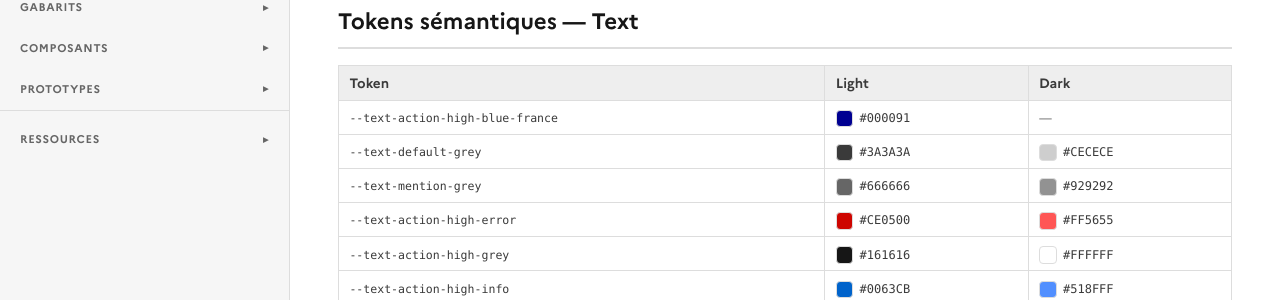
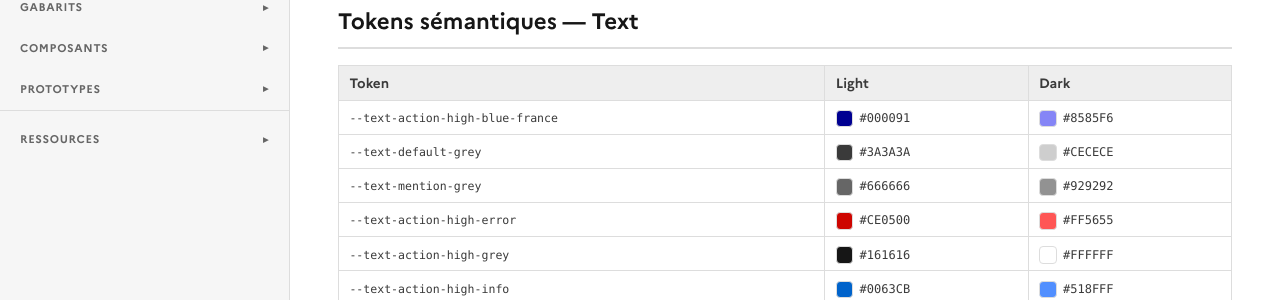
Before and after one commit to ngouard5/jeveuxaider-design, a Jekyll site: the page built from design-system/fondamentaux/couleurs.html, in a window 1280 px wide and 900 px high. Shown: the part 441-741 px from the top of the window. Built offline with Jekyll 4.4.1, drawn with Linux system fonts in a browser that asks for light colours; some web fonts are replaced.

Commit message:
fix(couleurs): update blue France token to include dark variant swatch

```diff
--- a/design-system/fondamentaux/couleurs.html
+++ b/design-system/fondamentaux/couleurs.html
@@ -14,7 +14,7 @@ title: "Couleurs — Fondamentaux — Composants JeVeuxAider"
 
   <h2>Tokens sémantiques — Text</h2>
   <table class="fond-table"><thead><tr><th>Token</th><th>Light</th><th>Dark</th></tr></thead><tbody>
-<tr><td><code>--text-action-high-blue-france</code></td><td><span class="swatch" style="background:#000091"></span><code class="small">#000091</code></td><td><span class="muted small">—</span></td></tr>
+<tr><td><code>--text-action-high-blue-france</code></td><td><span class="swatch" style="background:#000091"></span><code class="small">#000091</code></td><td><span class="swatch" style="background:#8585F6"></span><code class="small">#8585F6</code></td></tr>
 <tr><td><code>--text-default-grey</code></td><td><span class="swatch" style="background:#3A3A3A"></span><code class="small">#3A3A3A</code></td><td><span class="swatch" style="background:#CECECE"></span><code class="small">#CECECE</code></td></tr>
 <tr><td><code>--text-mention-grey</code></td><td><span class="swatch" style="background:#666666"></span><code class="small">#666666</code></td><td><span class="swatch" style="background:#929292"></span><code class="small">#929292</code></td></tr>
 <tr><td><code>--text-action-high-error</code></td><td><span class="swatch" style="background:#CE0500"></span><code class="small">#CE0500</code></td><td><span class="swatch" style="background:#FF5655"></span><code class="small">#FF5655</code></td></tr>
```
